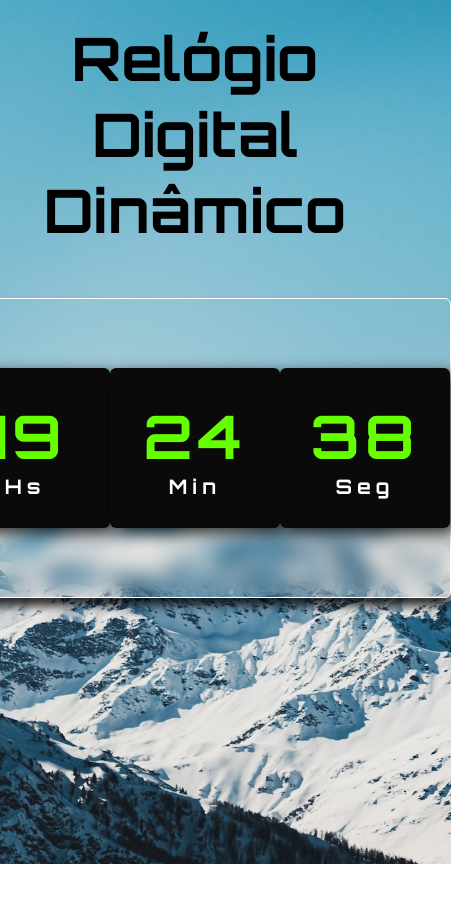
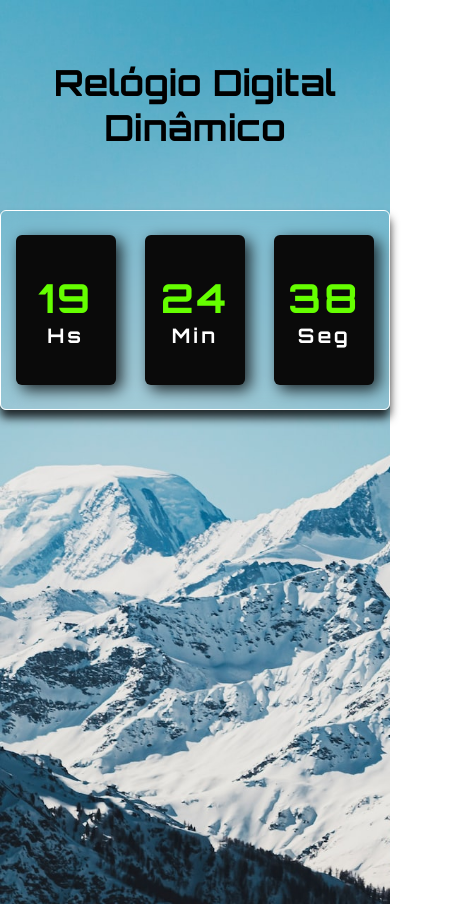
Before and after one commit to lefrodrigues/relogio_dinamico, a plain HTML site: page index.html in a window 390 px wide. Shown: the whole page, 451 px wide, since content can reach past the window. Before the commit the page ends 864 px from the top, so only its background shows below. Drawn offline with Linux system fonts and the light colour scheme.

Commit message:
corrections responsive

```diff
--- a/css/style.css
+++ b/css/style.css
@@ -32,17 +32,18 @@ body {
 
 .title {
   text-align: center;
-  font-size: 60px;
+  font-size: 36px;
   font-weight: bolder;
-  margin-top: 20px;
+  margin-top: 60px;
 }
 
 .clock {
   display: flex;
   align-items: center;
   justify-content: space-around;
-  height: 300px;
-  width: 600px;
+  height: 200px;
+  width: 400px;
+  margin-top: 10px;
   background: transparent;
   border-radius: 6px;
   border: 1px solid var(--color-font);
@@ -51,8 +52,8 @@ body {
 }
 
 .clock div {
-  height: 160px;
-  width: 170px;
+  height: 150px;
+  width: 100px;
   display: flex;
   flex-direction: column;
   align-items: center;
@@ -61,12 +62,12 @@ body {
   background: var(--bgclock);
   box-shadow: 5px 5px 15px var(--shadow);
   border-radius: 6px;
-  letter-spacing: 5px;
+  letter-spacing: 3px;
 }
 
 .clock span {
   font-weight: bolder;
-  font-size: 60px;
+  font-size: 40px;
   color: var(--color-hours);
 }
 
```
